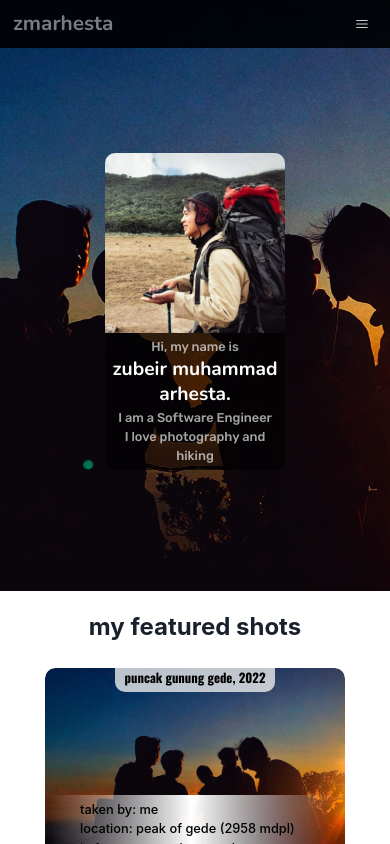
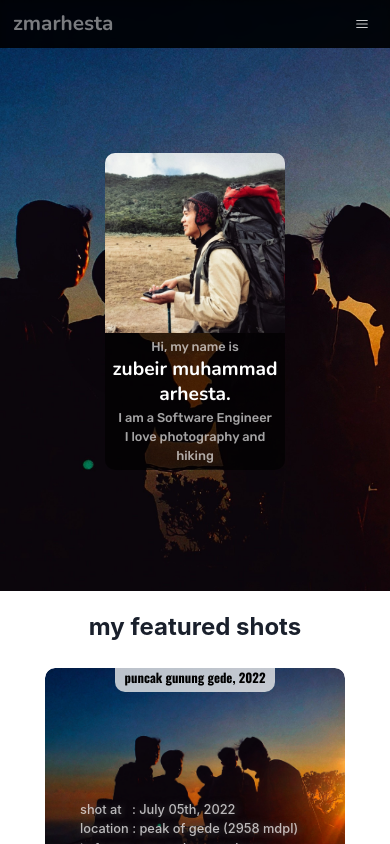
Before and after one commit to zubeirarhesta/cohico, a Next.js app: page / in a window 390 px wide. In both pictures the pointer is over the element 190 px from the left and 717 px from the top of the page. Shown: the top 844 px of the page. Built offline with nearby package versions, Linux system fonts and the light colour scheme.

Commit message:
fixed things in fav photos section

```diff
--- a/components/home-page/favorite-photos.js
+++ b/components/home-page/favorite-photos.js
@@ -21,9 +21,9 @@ export default function FavoritePhotos() {
         </div>
         <div id={styles.narrative_skewed_right}>
           <p>
-            taken by: me <br />
-            location: peak of gede (2958 mdpl) <br />
-            in frame: me and my students
+            shot at &nbsp;&nbsp;: July 05th, 2022 <br />
+            location : peak of gede (2958 mdpl) <br />
+            in frame : me and my students
           </p>
         </div>
       </div>
--- a/components/home-page/favorite-photos.module.css
+++ b/components/home-page/favorite-photos.module.css
@@ -420,14 +420,15 @@
 
   .aktivitas_skewed_grid:hover > #narrative_skewed_right,
   .aktivitas_skewed_grid:hover > #narrative_skewed_left {
-    color: black;
-    /* background: none; */
-    background: linear-gradient(
+    color: rgba(255, 255, 255, 0.705);
+    text-shadow: 1px 1px 8px rgb(80, 80, 80);
+    background: none;
+    /* background: linear-gradient(
       to right,
       rgba(255, 255, 255, 0),
       white,
       rgba(255, 255, 255, 0)
-    );
+    ); */
 
     /* transition: all ease-in-out 0.3s; */
 
```
